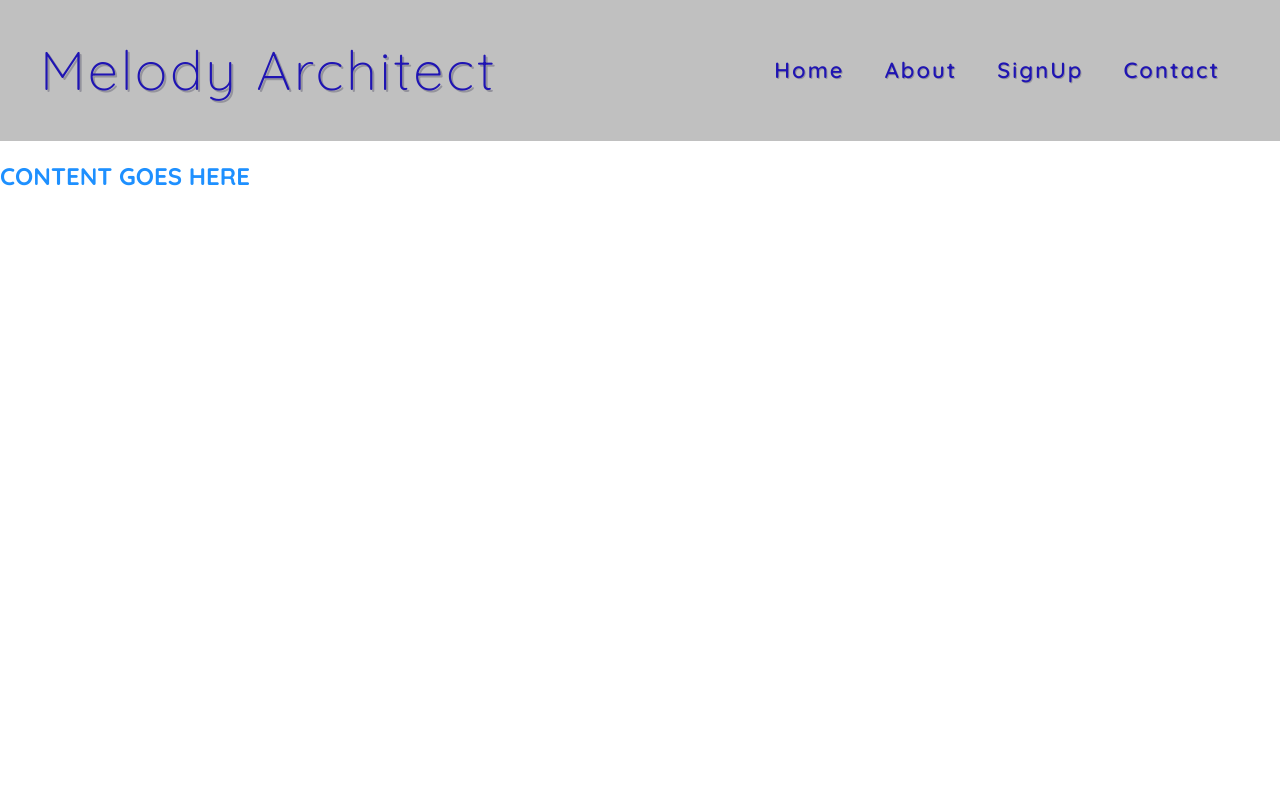
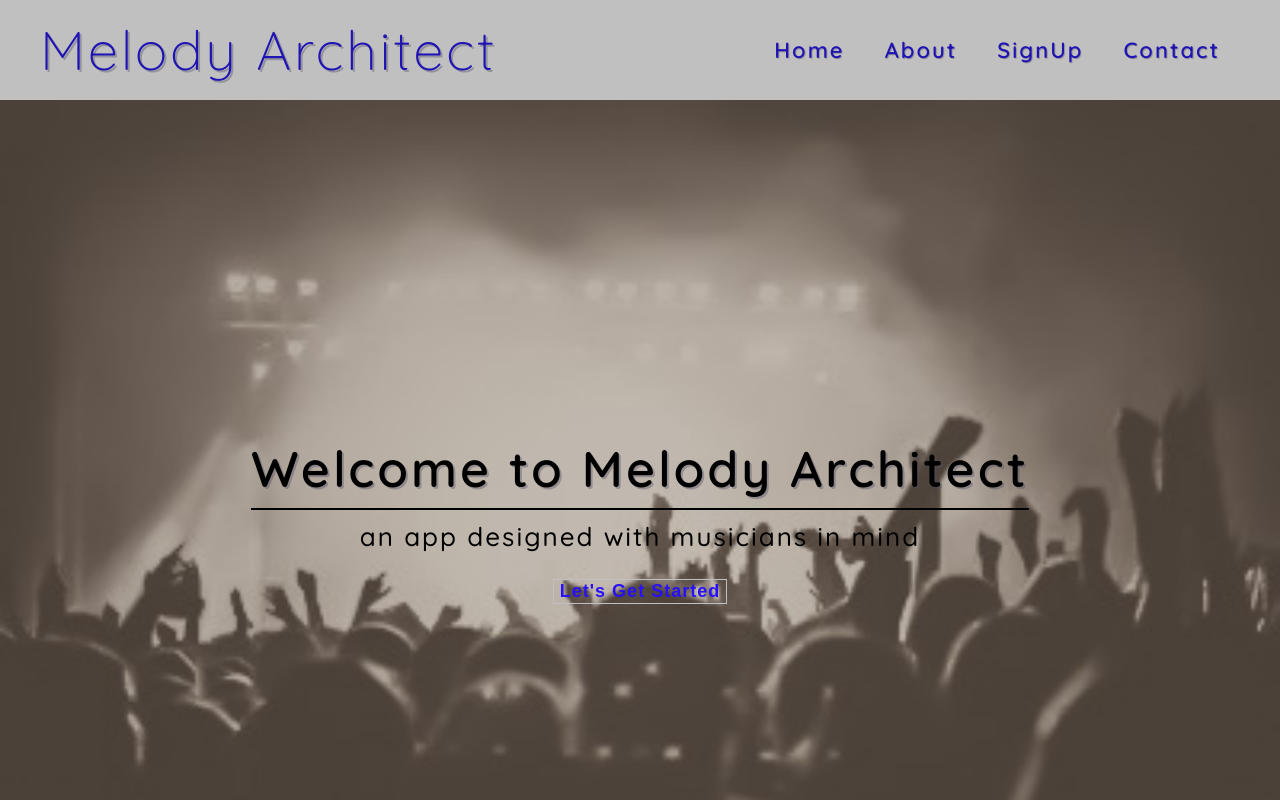
Before and after one commit to wlowrimore/smart-ma-0622-pro, a React (Create React App) app: page / in a window 1280 px wide. Shown: the top 800 px of the page. Built offline with nearby package versions, Linux system fonts and the light colour scheme.

Commit message:
adds homepage layout

```diff
--- a/src/components/HomePage.js
+++ b/src/components/HomePage.js
@@ -3,8 +3,17 @@ import React from "react";
 function HomePage() {
   return (
     <div className="home-content" id="home">
-      <section>
-        <h1>CONTENT GOES HERE</h1>
+      <section className="home-info">
+        <h1>Welcome to Melody Architect</h1>
+        <p>an app designed with musicians in mind</p>
+        <button
+          id="start-btn"
+          type="submit"
+          name="get started"
+          className="start-btn"
+        >
+          Let's Get Started
+        </button>
       </section>
     </div>
   );
--- a/src/index.css
+++ b/src/index.css
@@ -5,22 +5,31 @@
 :root {
   --primary-blue: #1f14b3;
   --secondary-blue: #2811fa;
+  --btn-blue: #82b5f8;
   --large-shadow: 2px 2px 0px rgba(83, 81, 102, 0.4);
   --small-shadow: 1px 1px 0px rgba(83, 81, 102, 0.4);
 }
 
+html {
+  margin: 0;
+  padding: 0;
+}
+
 body {
-  height: 100vh;
   margin: 0;
   padding: 0;
   font-family: 'Quicksand', sans-serif;
 }
 
+/* __________________________HEADER/NAVBAR__________________________ */
+
 .header {
   display: flex;
   justify-content: space-between;
+  align-items: center;
   position: sticky; top: 0;
-  width: 100vw;
+  height: 100px;
+  width: 100%;
   background: silver;
 }
 
@@ -57,16 +66,61 @@ body {
 .nav-links li:hover {
   color: var(--secondary-blue);
   text-shadow: none;
-  top: 2px;
+  transition: .4s;
 }
 
 /* _____________________________HOME_____________________________ */
 
-#home {
+.home-content {
+  display: flex;
+  flex-direction: column;
+  justify-content: center;
+  align-items: center;
   height: 100vh;;
+  background-image: url("./images/home-content-bg_edited.jpg");
+  background-repeat: no-repeat;
+  background-size: cover;
 }
-#home h1 {
-  color: dodgerblue;
+
+.home-info {
+  text-align: center;
+}
+
+.home-info h1 {
+  font-size: 50px;
+  font-weight: 600;
+  letter-spacing: 3px;
+  color: #000;
+  text-shadow: var(--large-shadow);
+  border-bottom: 2px solid #000;
+  margin-bottom: 0;
+  padding-bottom: 8px;
+}
+
+.home-info p {
+  text-align: center;
+  font-weight: 500;
+  font-size: 26px;
+  letter-spacing: 2px;
+  margin-top: 10px;
+}
+
+.start-btn {
+  font-size: 18px;
+  font-weight: 700;
+  text-align: center;
+  letter-spacing: 1px;
+  color: var(--secondary-blue);
+  background: transparent;
+  border: 1px solid silver;
+  cursor: pointer;
+}
+
+.start-btn:hover {
+  color: #000;
+  background: transparent;
+  border: 1px solid silver;
+  transition: .4s;
 }
 
 /* ____________________________FOOTER____________________________ */
@@ -74,8 +128,8 @@ body {
 footer {
   display: flex;
   justify-content: center;
-  bottom: 0;
-  width: 100vw;
+  margin-top: 0;
+  width: 100%;
   background: silver;
 }
 
```
Also changed, not shown: src/images/home-content-bg.jpg (added), src/images/home-content-bg_edited.jpg (added).
